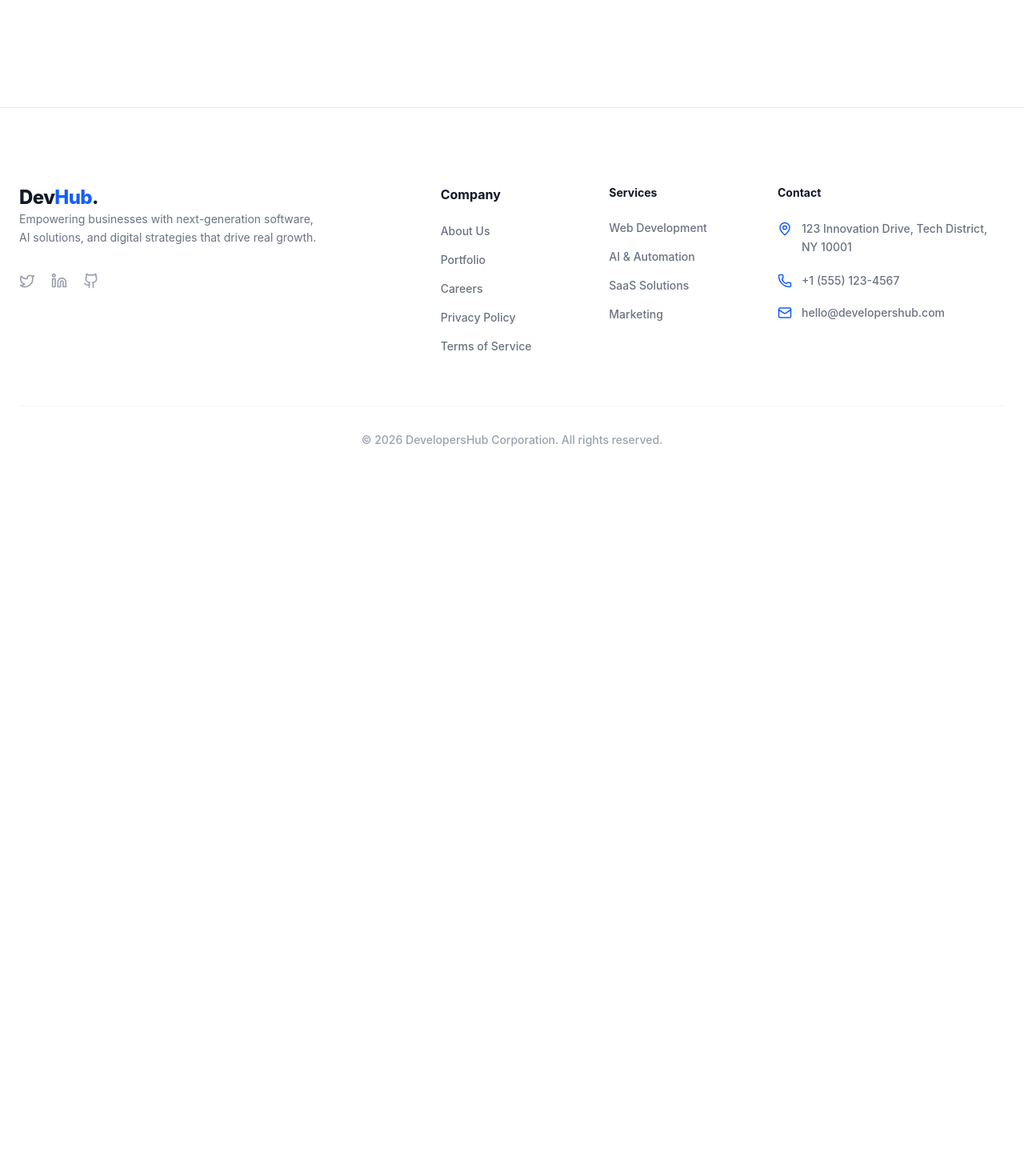
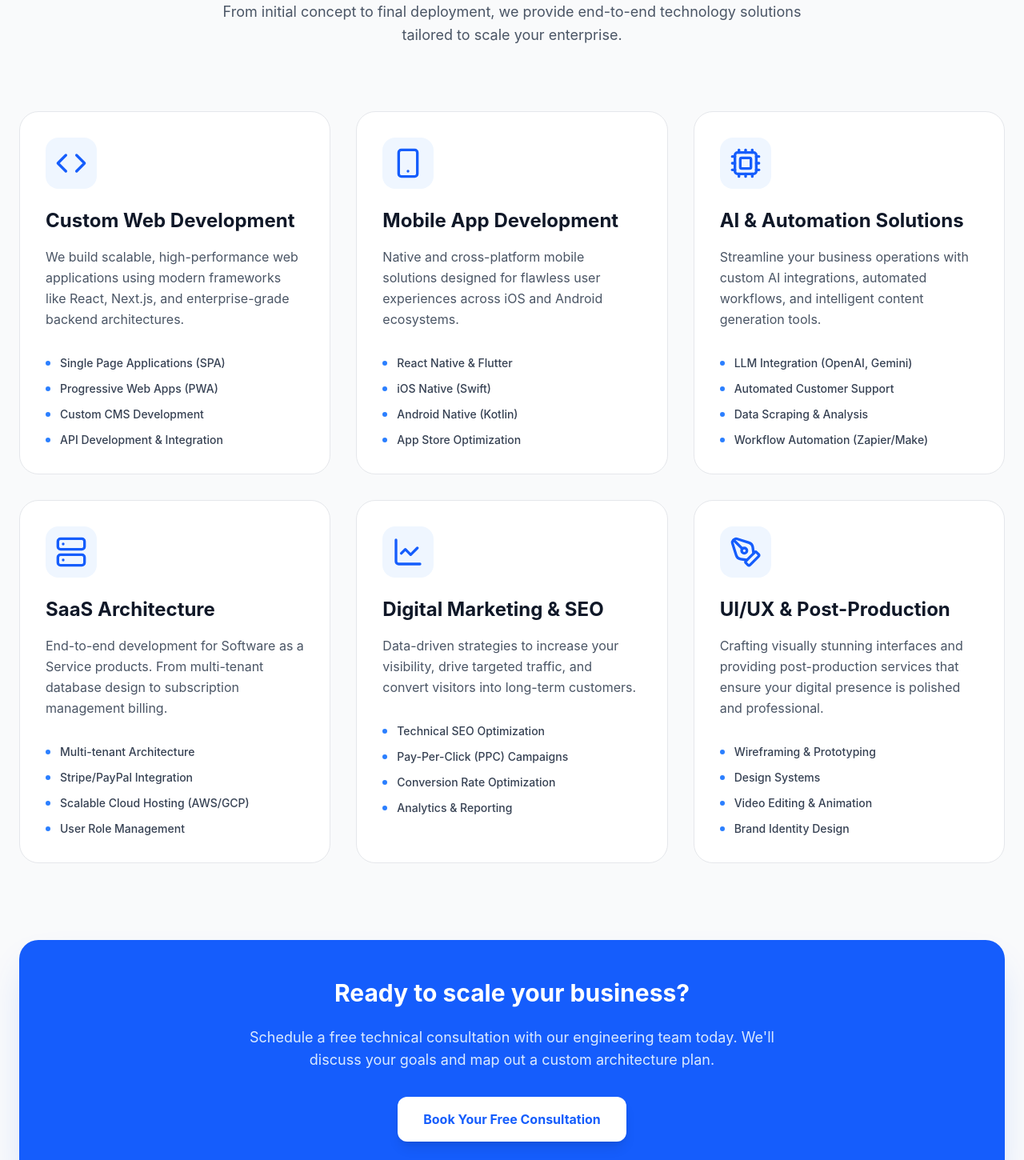
Before and after one commit to Muhammad-Abdullah-codes/proj, a React (Vite) app: page /services in a window 1280 px wide. Shown: the part 200-1650 px from the top of the page at 80% size. Before the commit the page ends 800 px from the top, so only its background shows below. Built offline with nearby package versions, Linux system fonts and the light colour scheme.

Commit message:
apply tailwind v4 spacing to hero and add custom hover shadows to service cards

```diff
--- a/src/App.tsx
+++ b/src/App.tsx
@@ -2,6 +2,7 @@ import { BrowserRouter as Router, Routes, Route } from "react-router-dom";
 import Navbar from "./components/Navbar";
 import Footer from "./components/Footer";
 import Home from "./pages/Home";
+import Services from "./pages/Services";
 
 function App() {
   return (
@@ -13,6 +14,7 @@ function App() {
         <main className="grow">
           <Routes>
             <Route path="/" element={<Home />} />
+            <Route path="/services" element={<Services />} />
           </Routes>
         </main>
 
--- a/src/pages/Home.tsx
+++ b/src/pages/Home.tsx
@@ -27,7 +27,7 @@ export default function Home() {
       {/* 100vh exact fit minus navbar height */}
       <section className="relative min-h-[calc(100vh-5rem)] mt-20 flex items-center justify-center overflow-hidden bg-white dark:bg-gray-950 px-6 py-12">
         {/* Optimized Glow */}
-        <div className="absolute top-1/2 left-1/2 -translate-x-1/2 -translate-y-1/2 w-full max-w-[800px] h-[400px] bg-blue-500/15 dark:bg-blue-600/15 blur-[120px] rounded-full pointer-events-none" />
+        <div className="absolute top-1/2 left-1/2 -translate-x-1/2 -translate-y-1/2 w-full max-w-200 h-100 bg-blue-500/15 dark:bg-blue-600/15 blur-[120px] rounded-full pointer-events-none" />
 
         <motion.div
           variants={containerVariants}
--- /dev/null
+++ b/src/pages/Services.tsx
@@ -0,0 +1,178 @@
+import { motion, type Variants } from "framer-motion";
+import {
+  Code,
+  Cpu,
+  LineChart,
+  Server,
+  Smartphone,
+  PenTool,
+} from "lucide-react";
+import { Link } from "react-router-dom";
+
+export default function Services() {
+  const pageVariants: Variants = {
+    hidden: { opacity: 0 },
+    visible: {
+      opacity: 1,
+      transition: { duration: 0.5, staggerChildren: 0.15 },
+    },
+  };
+
+  const itemVariants: Variants = {
+    hidden: { opacity: 0, y: 20 },
+    visible: { opacity: 1, y: 0, transition: { duration: 0.5 } },
+  };
+
+  const detailedServices = [
+    {
+      icon: <Code size={40} />,
+      title: "Custom Web Development",
+      description:
+        "We build scalable, high-performance web applications using modern frameworks like React, Next.js, and enterprise-grade backend architectures.",
+      features: [
+        "Single Page Applications (SPA)",
+        "Progressive Web Apps (PWA)",
+        "Custom CMS Development",
+        "API Development & Integration",
+      ],
+    },
+    {
+      icon: <Smartphone size={40} />,
+      title: "Mobile App Development",
+      description:
+        "Native and cross-platform mobile solutions designed for flawless user experiences across iOS and Android ecosystems.",
+      features: [
+        "React Native & Flutter",
+        "iOS Native (Swift)",
+        "Android Native (Kotlin)",
+        "App Store Optimization",
+      ],
+    },
+    {
+      icon: <Cpu size={40} />,
+      title: "AI & Automation Solutions",
+      description:
+        "Streamline your business operations with custom AI integrations, automated workflows, and intelligent content generation tools.",
+      features: [
+        "LLM Integration (OpenAI, Gemini)",
+        "Automated Customer Support",
+        "Data Scraping & Analysis",
+        "Workflow Automation (Zapier/Make)",
+      ],
+    },
+    {
+      icon: <Server size={40} />,
+      title: "SaaS Architecture",
+      description:
+        "End-to-end development for Software as a Service products. From multi-tenant database design to subscription management billing.",
+      features: [
+        "Multi-tenant Architecture",
+        "Stripe/PayPal Integration",
+        "Scalable Cloud Hosting (AWS/GCP)",
+        "User Role Management",
+      ],
+    },
+    {
+      icon: <LineChart size={40} />,
+      title: "Digital Marketing & SEO",
+      description:
+        "Data-driven strategies to increase your visibility, drive targeted traffic, and convert visitors into long-term customers.",
+      features: [
+        "Technical SEO Optimization",
+        "Pay-Per-Click (PPC) Campaigns",
+        "Conversion Rate Optimization",
+        "Analytics & Reporting",
+      ],
+    },
+    {
+      icon: <PenTool size={40} />,
+      title: "UI/UX & Post-Production",
+      description:
+        "Crafting visually stunning interfaces and providing post-production services that ensure your digital presence is polished and professional.",
+      features: [
+        "Wireframing & Prototyping",
+        "Design Systems",
+        "Video Editing & Animation",
+        "Brand Identity Design",
+      ],
+    },
+  ];
+
+  return (
+    <motion.div
+      variants={pageVariants}
+      initial="hidden"
+      animate="visible"
+      className="pt-32 pb-24 min-h-screen bg-gray-50 dark:bg-gray-950 transition-colors duration-300"
+    >
+      <div className="max-w-7xl mx-auto px-6">
+        <motion.div
+          variants={itemVariants}
+          className="text-center max-w-3xl mx-auto mb-20"
+        >
+          <h1 className="text-4xl md:text-5xl font-extrabold text-gray-900 dark:text-white mb-6 tracking-tight">
+            Comprehensive Digital{" "}
+            <span className="text-blue-600 dark:text-blue-500">Services</span>
+          </h1>
+          <p className="text-lg text-gray-600 dark:text-gray-300 leading-relaxed">
+            From initial concept to final deployment, we provide end-to-end
+            technology solutions tailored to scale your enterprise.
+          </p>
+        </motion.div>
+
+        <div className="grid grid-cols-1 md:grid-cols-2 lg:grid-cols-3 gap-8">
+          {detailedServices.map((service, index) => (
+            <motion.div
+              key={index}
+              variants={itemVariants}
+              // UPDATED: Added strong brand-colored shadows and enhanced vertical lift
+              className="bg-white dark:bg-gray-900 border border-gray-200 dark:border-gray-800 rounded-3xl p-8 hover:shadow-2xl hover:shadow-blue-500/10 dark:hover:shadow-blue-500/5 hover:-translate-y-2 transition-all duration-300 group"
+            >
+              <div className="w-16 h-16 bg-blue-50 dark:bg-blue-900/20 text-blue-600 dark:text-blue-400 rounded-2xl flex items-center justify-center mb-6 group-hover:scale-110 transition-transform duration-300">
+                {service.icon}
+              </div>
+              <h3 className="text-2xl font-bold text-gray-900 dark:text-white mb-4">
+                {service.title}
+              </h3>
+              <p className="text-gray-600 dark:text-gray-400 mb-8 leading-relaxed">
+                {service.description}
+              </p>
+
+              <ul className="space-y-3">
+                {service.features.map((feature, fIndex) => (
+                  <li
+                    key={fIndex}
+                    className="flex items-center text-sm font-medium text-gray-700 dark:text-gray-300"
+                  >
+                    <span className="w-1.5 h-1.5 rounded-full bg-blue-500 mr-3"></span>
+                    {feature}
+                  </li>
+                ))}
+              </ul>
+            </motion.div>
+          ))}
+        </div>
+
+        <motion.div
+          variants={itemVariants}
+          className="mt-24 text-center bg-blue-600 rounded-3xl p-12 shadow-2xl shadow-blue-600/20"
+        >
+          <h2 className="text-3xl font-bold text-white mb-6">
+            Ready to scale your business?
+          </h2>
+          <p className="text-blue-100 mb-8 max-w-2xl mx-auto text-lg">
+            Schedule a free technical consultation with our engineering team
+            today. We'll discuss your goals and map out a custom architecture
+            plan.
+          </p>
+          <Link
+            to="/contact"
+            className="inline-block bg-white text-blue-600 px-8 py-4 rounded-xl font-bold hover:bg-gray-50 transition-colors shadow-lg hover:shadow-xl"
+          >
+            Book Your Free Consultation
+          </Link>
+        </motion.div>
+      </div>
+    </motion.div>
+  );
+}
```
